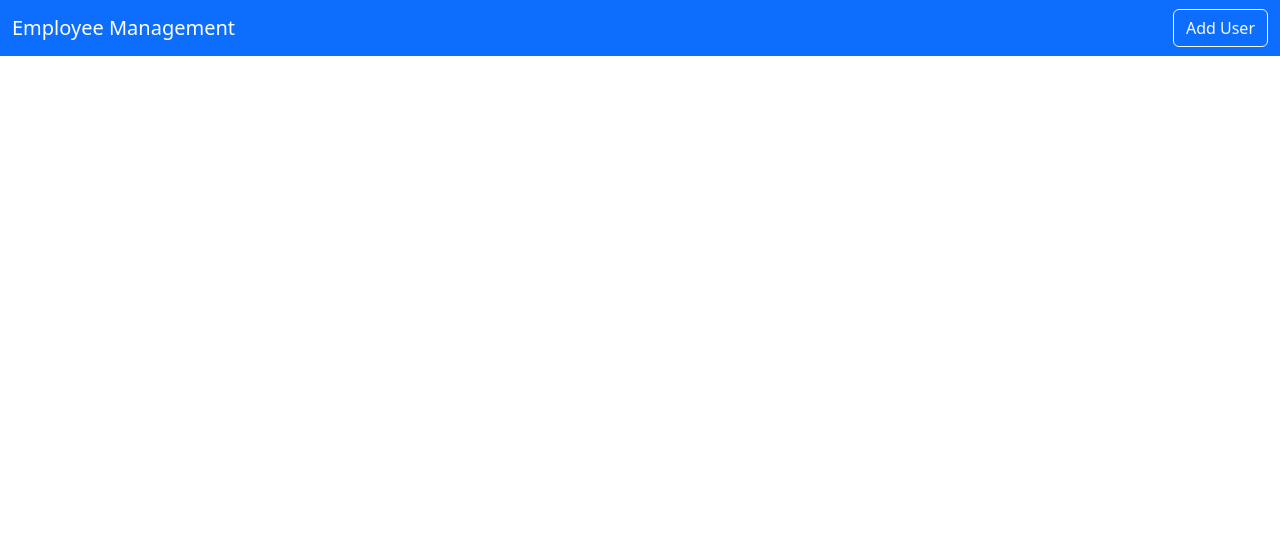
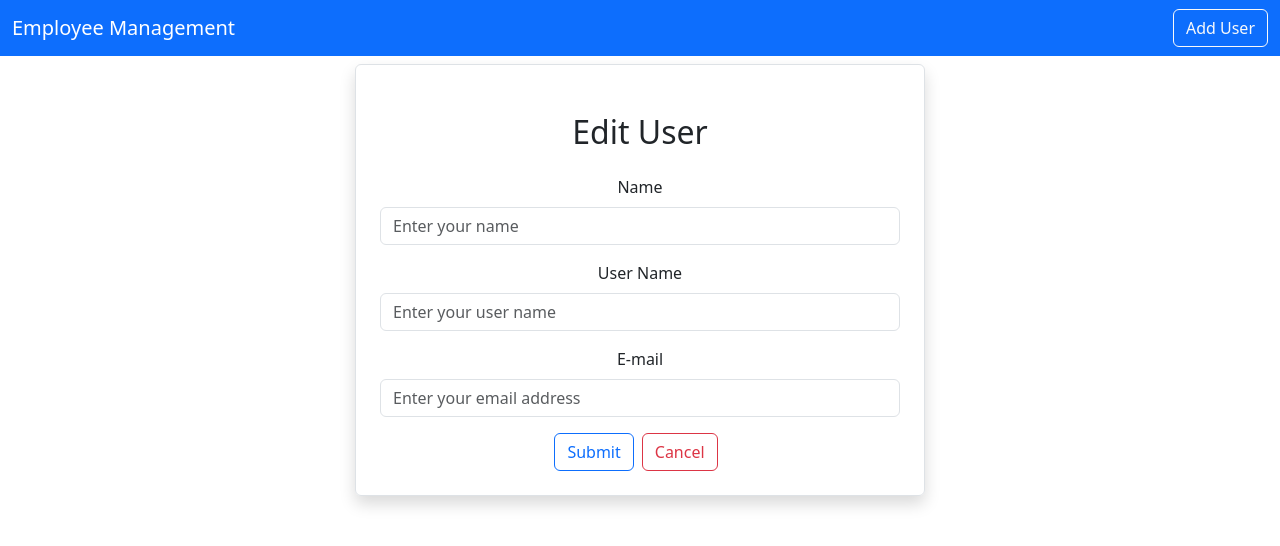
Before and after one commit to rashmijayasekara/reacttest1frontend, a React (Create React App) app: page /edituser/1 in a window 1280 px wide. Shown: the top 546 px of the page. Built offline with nearby package versions, Linux system fonts and the light colour scheme; no server answers.

Commit message:
Delete user using AXIOS

```diff
--- a/src/App.js
+++ b/src/App.js
@@ -4,6 +4,7 @@ import Navbar from './layout/Navbar';
 import Home from './pages/Home';
 import { BrowserRouter as Router, Route, Routes } from 'react-router-dom';
 import AddUser from './users/AddUser';
+import EditUser from './users/EditUser';
 
 function App() {
   return (
@@ -13,6 +14,7 @@ function App() {
         <Routes>
           <Route exact path='/' element={<Home/>}/>
           <Route exact path='/adduser' element={<AddUser/>}/>
+          <Route exact path='/edituser/:id' element={<EditUser/>}/>
         </Routes>
       </Router>
 
--- a/src/pages/Home.js
+++ b/src/pages/Home.js
@@ -1,9 +1,12 @@
 import React, {useEffect, useState} from 'react';
 import axios from 'axios';
+import { Link, useParams } from 'react-router-dom';
 
 export default function Home() {
 
     const [users, setUsers]=useState([]);
+
+    const {id}=useParams();
 
     useEffect(() => {
         loadUsers();
@@ -14,6 +17,12 @@ export default function Home() {
         const result=await axios.get("http://localhost:8080/users");
         setUsers(result.data);
     }
+
+    const deleteUser=async (id)=>{
+        await axios.delete(`http://localhost:8080/user/${id}`)
+        loadUsers()
+    }
+
 
   return (
     <div className='container'>
@@ -37,8 +46,8 @@ export default function Home() {
                             <td>{user.email}</td>
                             <td>
                                 <button className='btn btn-primary mx-2'>View</button>
-                                <button className='btn btn-outline-primary mx-2'>Edit</button>
-                                <button className='btn btn-danger mx-2'>Delete</button>
+                                <Link className='btn btn-outline-primary mx-2' to={`/edituser/${user.id}`}>Edit</Link>
+                                <button className='btn btn-danger mx-2' onClick={()=>deleteUser(user.id)}>Delete</button>
                             </td>
                         </tr>
                     ))
--- a/src/users/AddUser.js
+++ b/src/users/AddUser.js
@@ -1,6 +1,6 @@
 import axios from 'axios';
 import React, {useState} from 'react';
-import { useNavigate } from 'react-router-dom';
+import { Link, useNavigate } from 'react-router-dom';
 
 export default function AddUser() {
     let navigate=useNavigate()
@@ -65,7 +65,7 @@ export default function AddUser() {
                 />
             </div>
             <button type='submit' className='btn btn-outline-primary'>Submit</button>
-            <button type='cancel' className='btn btn-outline-danger mx-2'>Cancel</button>
+            <Link type='cancel' className='btn btn-outline-danger mx-2' to="/">Cancel</Link>
             </form>
         </div>
       </div>
--- a/src/users/EditUser.js
+++ b/src/users/EditUser.js
@@ -0,0 +1,84 @@
+import axios from 'axios';
+import React, {useState,useEffect} from 'react';
+import { Link, useNavigate, useParams } from 'react-router-dom';
+
+export default function EditUser() {
+    let navigate=useNavigate()
+
+    const {id}=useParams()
+
+    const [user, setUser]=useState({
+        name:"",
+        username:"",
+        email:""
+    })
+
+    const {name,username,email}=user
+
+    const onInputChange=(e)=>{
+        setUser({...user,[e.target.name]:e.target.value})
+    }
+
+    useEffect(() => {
+        loaduser()
+    },[]);
+    const onSubmit=async (e)=>{
+        e.preventDefault()
+        await axios.put(`http://localhost:8080/user/${id}`,user)
+        navigate("/")
+
+    }
+
+    const loaduser= async ()=>{
+        const result=await axios.get(`http://localhost:8080/user/${id}`)
+        setUser(result.data)
+    }
+
+
+  return (
+    <div className='container'>
+      <div className='row'>
+        <div className='col-md-6 offset-md-3 border rounded p-4 mt-2 shadow'>
+            <h2 className='text-center m-4'>Edit User</h2>
+            <form onSubmit={(e)=>onSubmit(e)}>
+            <div className='mb-3'>
+                <label htmlFor='Name' className='form-label'>Name</label>
+                <input
+                type={"text"}
+                    className="form-control"
+                    placeholder='Enter your name'
+                    name='name'
+                    value={name}
+                    onChange={(e)=>onInputChange(e)}
+                />
+            </div>
+            <div className='mb-3'>
+                <label htmlFor='UserName' className='form-label'>User Name</label>
+                <input
+                type={"text"}
+                    className="form-control"
+                    placeholder='Enter your user name'
+                    name='username'
+                    value={username}
+                    onChange={(e)=>onInputChange(e)}
+                />
+            </div>
+            <div className='mb-3'>
+                <label htmlFor='Email' className='form-label'>E-mail</label>
+                <input
+                type={"text"}
+                    className="form-control"
+                    placeholder='Enter your email address'
+                    name='email'
+                    value={email}
+                    onChange={(e)=>onInputChange(e)}
+                />
+            </div>
+            <button type='submit' className='btn btn-outline-primary'>Submit</button>
+            <Link type='cancel' className='btn btn-outline-danger mx-2' to="/">Cancel</Link>
+            </form>
+        </div>
+      </div>
+    </div>
+  );
+}
```
